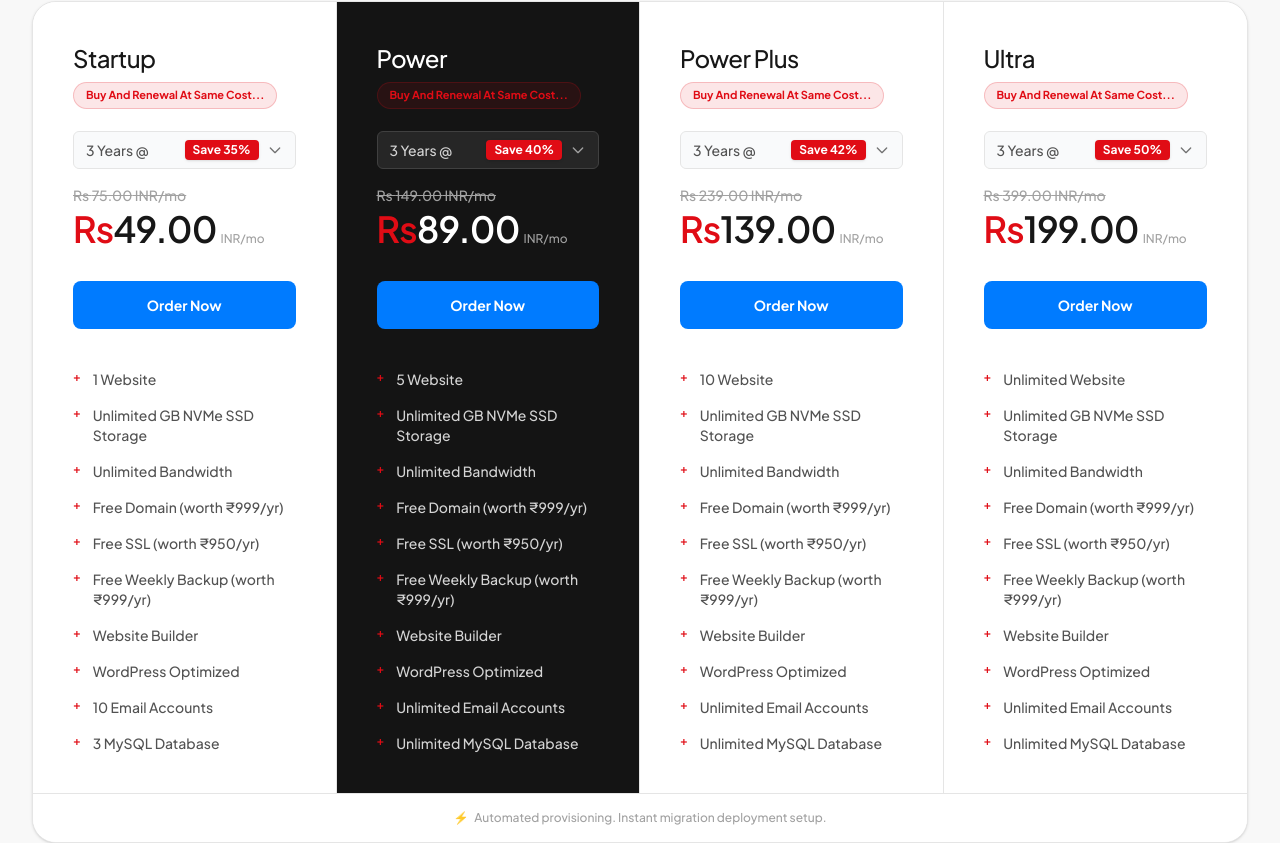
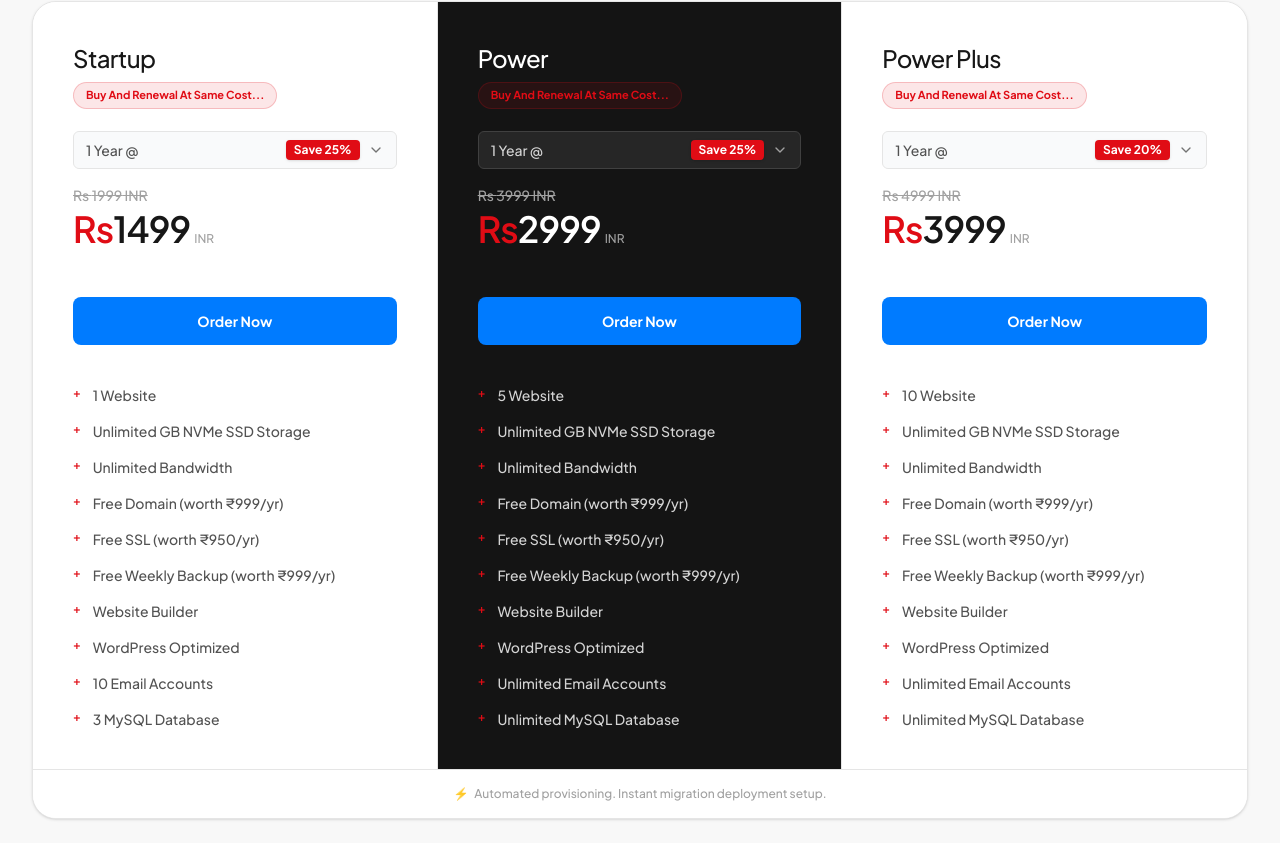
Before and after one commit to VIKASYADAV1815/Hosting-RankMantra, a Next.js app: page / in a window 1280 px wide. Shown: the part 2339-3182 px from the top of the page. Built offline with nearby package versions, Linux system fonts and the light colour scheme.

Commit message:
Update Pricing component with dynamic years, smooth animations and pricing changes

```diff
--- a/src/components/Pricing.tsx
+++ b/src/components/Pricing.tsx
@@ -1,13 +1,16 @@
 "use client";
-import { motion } from "framer-motion";
-import { Check } from "lucide-react";
+import { useState } from "react";
+import { motion, AnimatePresence } from "framer-motion";
+import { ChevronDown } from "lucide-react";
 
 const plans = [
   {
     name: "Startup",
-    price: "49.00",
-    save: "35%",
-    oldPrice: "75.00",
+    options: {
+      "1": { price: "1499", oldPrice: "1999", save: "25%", link: "https://hosting.rankmantra.com/cart.php?a=add&pid=1&billingcycle=annually" },
+      "2": { price: "2900", oldPrice: "3999", save: "27%", link: "https://hosting.rankmantra.com/order.php?pid=1&billingcycle=biennially" },
+      "3": { price: "3800", oldPrice: "5999", save: "36%", link: "https://hosting.rankmantra.com/order.php?pid=1&billingcycle=triennially" },
+    },
     features: [
       "1 Website",
       "Unlimited GB NVMe SSD Storage",
@@ -23,10 +26,12 @@ const plans = [
   },
   {
     name: "Power",
-    price: "89.00",
-    save: "40%",
-    oldPrice: "149.00",
-    isPopular: true, // This card handles the split contrast dark layout from the screenshot
+    isPopular: true,
+    options: {
+      "1": { price: "2999", oldPrice: "3999", save: "25%", link: "https://hosting.rankmantra.com/order.php?pid=2&billingcycle=annually" },
+      "2": { price: "4300", oldPrice: "5999", save: "28%", link: "https://hosting.rankmantra.com/order.php?pid=2&billingcycle=biennially" },
+      "3": { price: "6400", oldPrice: "8999", save: "28%", link: "https://hosting.rankmantra.com/order.php?pid=2&billingcycle=triennially" },
+    },
     features: [
       "5 Website",
       "Unlimited GB NVMe SSD Storage",
@@ -42,29 +47,13 @@ const plans = [
   },
   {
     name: "Power Plus",
-    price: "139.00",
-    save: "42%",
-    oldPrice: "239.00",
+    options: {
+      "1": { price: "3999", oldPrice: "4999", save: "20%", link: "https://hosting.rankmantra.com/order.php?pid=3&billingcycle=annually" },
+      "2": { price: "5700", oldPrice: "7999", save: "28%", link: "https://hosting.rankmantra.com/order.php?pid=3&billingcycle=biennially" },
+      "3": { price: "7800", oldPrice: "10999", save: "29%", link: "https://hosting.rankmantra.com/order.php?pid=3&billingcycle=triennially" },
+    },
     features: [
       "10 Website",
-      "Unlimited GB NVMe SSD Storage",
-      "Unlimited Bandwidth",
-      "Free Domain (worth ₹999/yr)",
-      "Free SSL (worth ₹950/yr)",
-      "Free Weekly Backup (worth ₹999/yr)",
-      "Website Builder",
-      "WordPress Optimized",
-      "Unlimited Email Accounts",
-      "Unlimited MySQL Database",
-    ]
-  },
-  {
-    name: "Ultra",
-    price: "199.00",
-    save: "50%",
-    oldPrice: "399.00",
-    features: [
-      "Unlimited Website",
       "Unlimited GB NVMe SSD Storage",
       "Unlimited Bandwidth",
       "Free Domain (worth ₹999/yr)",
@@ -78,27 +67,21 @@ const plans = [
   }
 ];
 
-export default function Pricing() {
+type PlanType = {
+  name: string;
+  isPopular?: boolean;
+  options: Record<string, { price: string; oldPrice: string; save: string; link: string }>;
+  features: string[];
+};
+
+function PlanCard({ plan }: { plan: PlanType }) {
+  const [year, setYear] = useState<"1" | "2" | "3">("1");
+  const [dropdownOpen, setDropdownOpen] = useState(false);
+
+  const currentOption = plan.options[year];
+
   return (
-    <section className="py-24 bg-[#F8F8F8] text-[#4B4B4B] font-sans antialiased">
-      <div className="max-w-7xl mx-auto px-4 sm:px-6 lg:px-8">
-
-        {/* Header Engine */}
-        <div className="mb-16 max-w-3xl">
-          <h2 className="text-4xl md:text-5xl font-normal tracking-tight text-neutral-900 mb-6">
-            Pricing
-          </h2>
-          <p className="text-base md:text-lg text-neutral-500 font-medium leading-relaxed">
-            Premium hosting features included at the best prices. Crafted for speed and reliability.
-          </p>
-        </div>
-
-        {/* Master Console Segment (The clean layout structure from your image) */}
-        <div className="bg-white rounded-3xl border border-neutral-200 shadow-sm overflow-hidden mb-8">
-          <div className="grid grid-cols-1 md:grid-cols-2 lg:grid-cols-4 divide-y md:divide-y-0 lg:divide-x divide-neutral-200 items-stretch">
-            {plans.map((plan, idx) => (
     <div
-                key={idx}
       className={`p-8 md:p-10 flex flex-col justify-between relative ${
         plan.isPopular
           ? 'bg-[#141414] text-white'
@@ -123,53 +106,100 @@ export default function Pricing() {
         </div>
 
         {/* Dropdown Box for Term & Save Badge */}
-                  <div className={`flex items-center justify-between border rounded-md px-3 py-2 mb-4 ${
-                    plan.isPopular ? 'border-neutral-700 bg-neutral-800' : 'border-neutral-200 bg-gray-50'
-                  }`}>
+        <div className="relative mb-4">
+          <button
+            onClick={() => setDropdownOpen(!dropdownOpen)}
+            className={`w-full flex items-center justify-between border rounded-md px-3 py-2 transition-colors ${
+              plan.isPopular ? 'border-neutral-700 bg-neutral-800 hover:bg-neutral-700' : 'border-neutral-200 bg-gray-50 hover:bg-gray-100'
+            }`}
+          >
             <span className={`text-sm font-medium ${plan.isPopular ? 'text-neutral-300' : 'text-neutral-600'}`}>
-                      3 Years @
+              {year} Year{year !== "1" ? "s" : ""} @
             </span>
             <div className="flex items-center gap-2">
               <span className="bg-[#E00C15] text-white text-xs font-bold px-2 py-0.5 rounded shadow-sm">
-                        Save {plan.save}
+                Save {currentOption.save}
               </span>
-                      <svg className={`w-4 h-4 ${plan.isPopular ? 'text-neutral-400' : 'text-neutral-500'}`} fill="none" viewBox="0 0 24 24" stroke="currentColor">
-                        <path strokeLinecap="round" strokeLinejoin="round" strokeWidth={2} d="M19 9l-7 7-7-7" />
-                      </svg>
+              <ChevronDown className={`w-4 h-4 transition-transform ${dropdownOpen ? 'rotate-180' : ''} ${plan.isPopular ? 'text-neutral-400' : 'text-neutral-500'}`} />
             </div>
+          </button>
+
+          <AnimatePresence>
+            {dropdownOpen && (
+              <motion.div
+                initial={{ opacity: 0, y: -5, scale: 0.95 }}
+                animate={{ opacity: 1, y: 0, scale: 1 }}
+                exit={{ opacity: 0, y: -5, scale: 0.95 }}
+                transition={{ duration: 0.15 }}
+                className={`absolute z-10 top-full left-0 mt-1 w-full border rounded-md shadow-lg overflow-hidden ${
+                  plan.isPopular ? 'bg-neutral-800 border-neutral-700' : 'bg-white border-neutral-200'
+                }`}
+              >
+                {["1", "2", "3"].map((y) => (
+                  <button
+                    key={y}
+                    onClick={() => {
+                      setYear(y as "1" | "2" | "3");
+                      setDropdownOpen(false);
+                    }}
+                    className={`w-full text-left px-3 py-2 text-sm font-medium transition-colors ${
+                      plan.isPopular
+                        ? 'text-neutral-300 hover:bg-neutral-700'
+                        : 'text-neutral-700 hover:bg-gray-50'
+                    } ${year === y ? (plan.isPopular ? 'bg-neutral-700' : 'bg-gray-50') : ''}`}
+                  >
+                    {y} Year{y !== "1" ? "s" : ""} @
+                  </button>
+                ))}
+              </motion.div>
+            )}
+          </AnimatePresence>
         </div>
 
         {/* Pricing Matrix */}
-                  <div className="mb-8">
+        <div className="mb-8 relative h-[80px]">
+          <AnimatePresence mode="wait">
+            <motion.div
+              key={year}
+              initial={{ opacity: 0, filter: "blur(8px)", y: 5 }}
+              animate={{ opacity: 1, filter: "blur(0px)", y: 0 }}
+              exit={{ opacity: 0, filter: "blur(8px)", y: -5 }}
+              transition={{ duration: 0.3, ease: "easeInOut" }}
+              className="absolute inset-0"
+            >
               <div className="flex items-center gap-2 mb-1">
-                      <span className="text-sm font-medium text-neutral-400 line-through">Rs {plan.oldPrice} INR/mo</span>
+                <span className="text-sm font-medium text-neutral-400 line-through">Rs {currentOption.oldPrice} INR</span>
               </div>
               <div className="flex items-baseline font-normal">
                 <span className={`text-4xl font-semibold tracking-tight ${
                   plan.isPopular ? 'text-white' : 'text-neutral-900'
                 }`}>
-                        <span className="text-[#E00C15]">Rs</span>{plan.price}
+                  <span className="text-[#E00C15]">Rs</span>{currentOption.price}
                 </span>
-                      <span className="text-xs font-medium ml-1 text-neutral-400">INR/mo</span>
+                <span className="text-xs font-medium ml-1 text-neutral-400">INR</span>
               </div>
+            </motion.div>
+          </AnimatePresence>
         </div>
 
         {/* Wide Action Buttons */}
-                  <button
-                    className={`w-full py-3.5 px-4 font-bold text-sm rounded-lg transition-all mb-10 ${
+        <a
+          href={currentOption.link}
+          target="_blank"
+          rel="noopener noreferrer"
+          className={`block text-center w-full py-3.5 px-4 font-bold text-sm rounded-lg transition-all mb-10 ${
             plan.isPopular
               ? 'bg-[#007BFF] text-white hover:bg-[#0056b3]'
               : 'bg-[#007BFF] text-white hover:bg-[#0056b3]'
           }`}
         >
           Order Now
-                  </button>
+        </a>
 
         {/* Minimalistic Inline Feature Items */}
         <div className="space-y-4">
-                    {plan.features.map((feature, fIdx) => (
+          {plan.features.map((feature: string, fIdx: number) => (
             <div key={fIdx} className="flex items-start gap-3 text-sm">
-                        {/* Styled exact vector bullet from the image, using red accenting */}
               <span className="text-xs font-semibold select-none shrink-0 text-[#E00C15]">
                 +
               </span>
@@ -181,6 +211,29 @@ export default function Pricing() {
         </div>
       </div>
     </div>
+  );
+}
+
+export default function Pricing() {
+  return (
+    <section className="py-24 bg-[#F8F8F8] text-[#4B4B4B] font-sans antialiased">
+      <div className="max-w-7xl mx-auto px-4 sm:px-6 lg:px-8">
+
+        {/* Header Engine */}
+        <div className="mb-16 max-w-3xl">
+          <h2 className="text-4xl md:text-5xl font-normal tracking-tight text-neutral-900 mb-6">
+            Pricing
+          </h2>
+          <p className="text-base md:text-lg text-neutral-500 font-medium leading-relaxed">
+            Premium hosting features included at the best prices. Crafted for speed and reliability.
+          </p>
+        </div>
+
+        {/* Master Console Segment (The clean layout structure from your image) */}
+        <div className="bg-white rounded-3xl border border-neutral-200 shadow-sm overflow-hidden mb-8">
+          <div className="grid grid-cols-1 lg:grid-cols-3 divide-y lg:divide-y-0 lg:divide-x divide-neutral-200 items-stretch">
+            {plans.map((plan, idx) => (
+              <PlanCard key={idx} plan={plan} />
             ))}
           </div>
 
```
Lines whose indentation alone changed are shown as unchanged.
